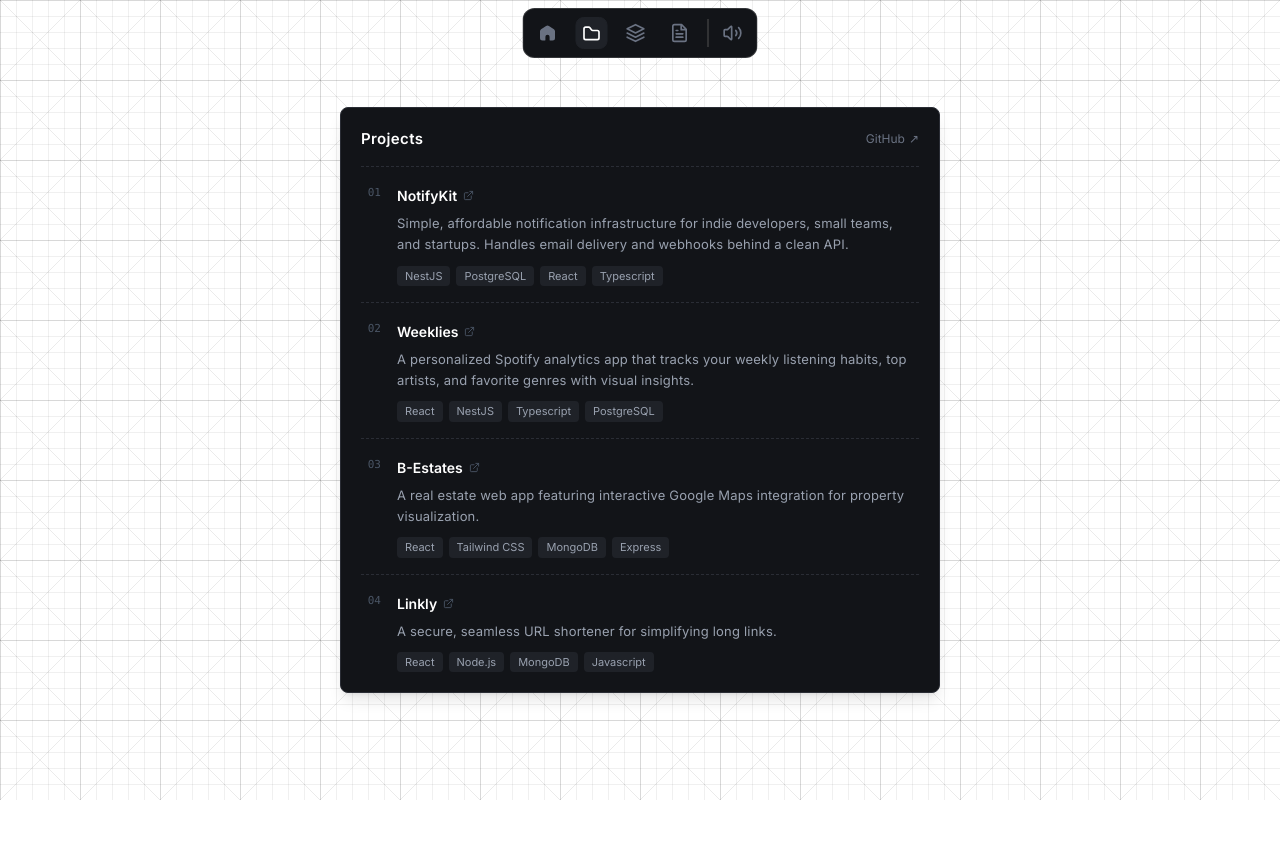
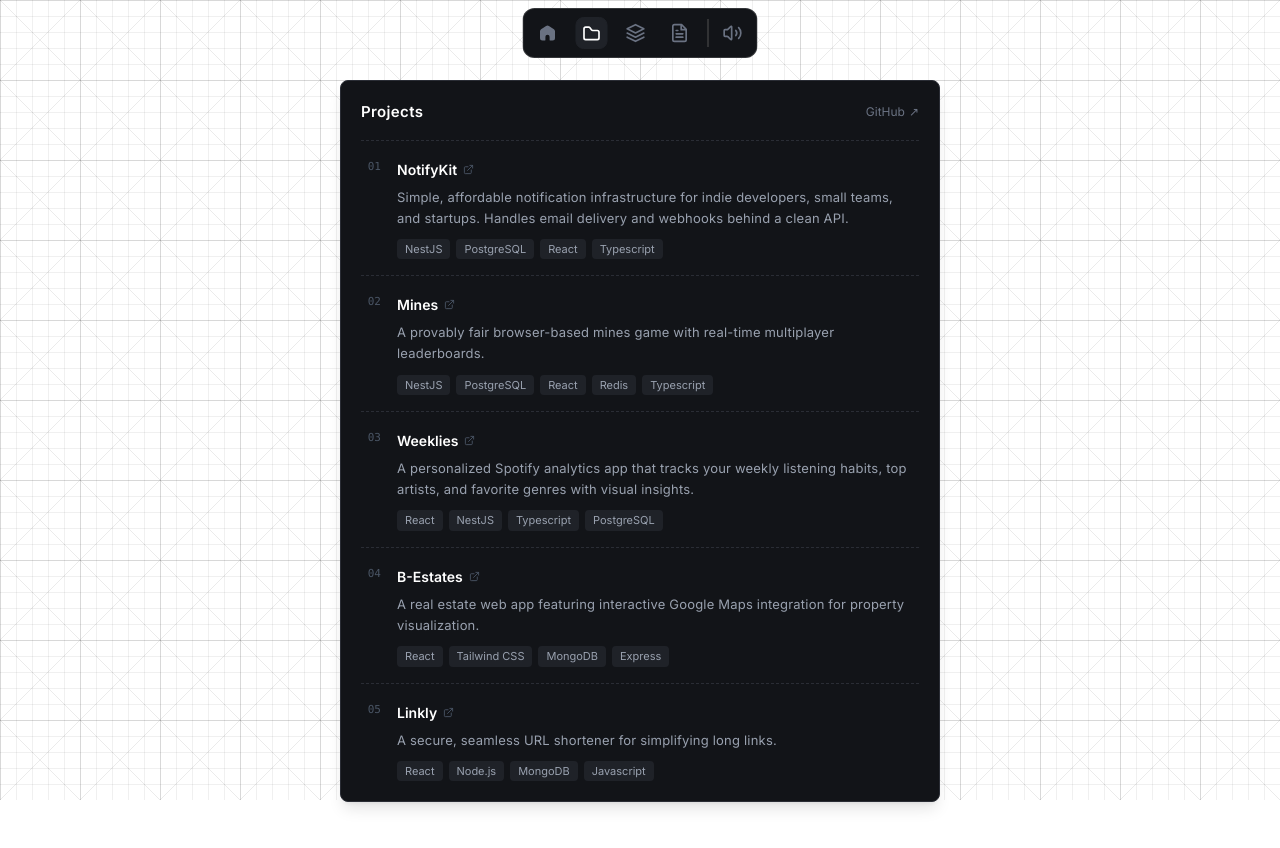
Before and after one commit to Brayzonn/zoneyhub, a React (Vite) app in the folder client/: page /projects in a window 1280 px wide. Shown: the top 848 px of the page. Before the commit the page ends 800 px from the top, so only its background shows below. Built offline with nearby package versions, Linux system fonts and the light colour scheme; a web font is replaced by a local one.

Commit message:
feat: add Mines to projects

```diff
--- a/client/src/components/ProjectsComponent.tsx
+++ b/client/src/components/ProjectsComponent.tsx
@@ -11,6 +11,12 @@ const ProjectsComponent = ({ isDark }: ProjectsComponentProps) => {
       desc: "Simple, affordable notification infrastructure for indie developers, small teams, and startups. Handles email delivery and webhooks behind a clean API.",
       link: "https://notifykit.dev",
       stack: ["NestJS", "PostgreSQL", "React", "Typescript"],
+    },
+    {
+      name: "Mines",
+      desc: "A provably fair browser-based mines game with real-time multiplayer leaderboards.",
+      link: "https://mines.zoneyhub.com",
+      stack: ["NestJS", "PostgreSQL", "React", "Redis", "Typescript"],
     },
     {
       name: "Weeklies",
```
